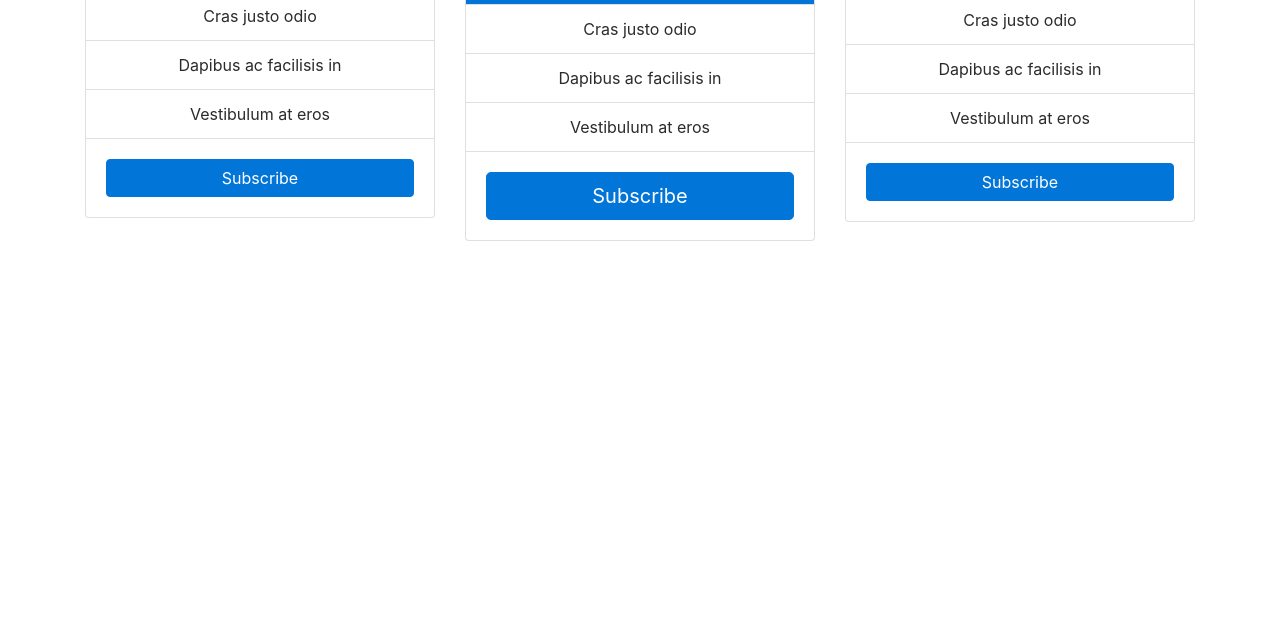
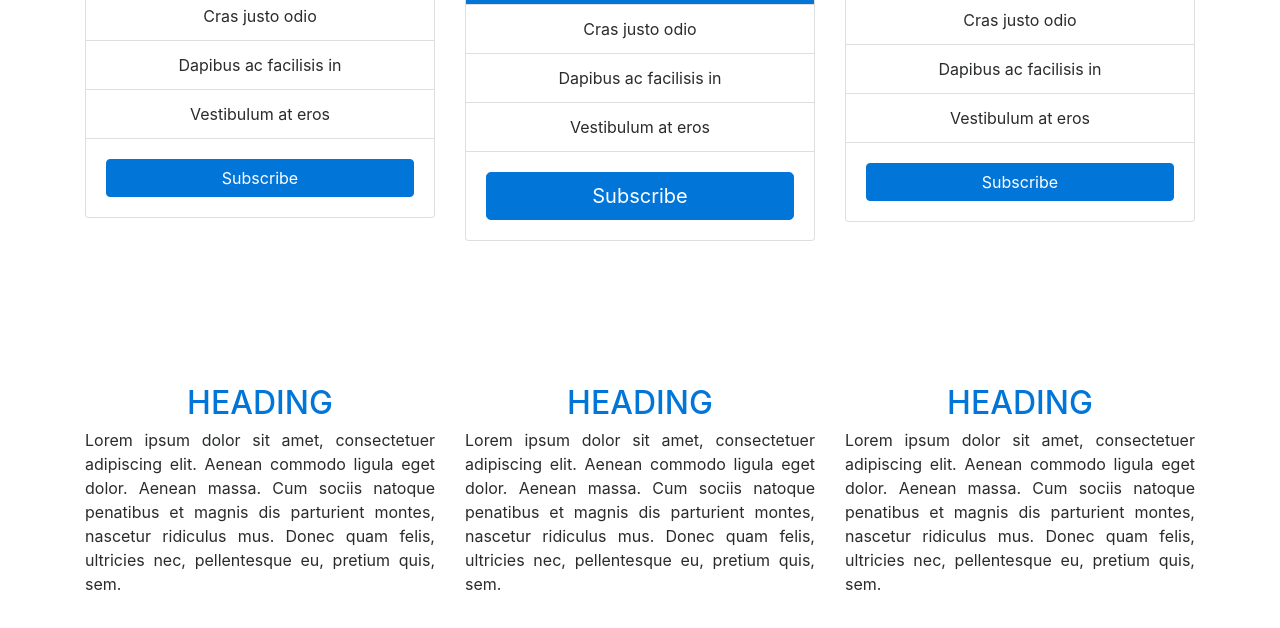
Before and after one commit to WifiCaMe/MPV, a plain HTML site: page index.html in a window 1280 px wide. Shown: the part 528-1156 px from the top of the page. Before the commit the page ends 865 px from the top, so only its background shows below. Drawn offline with nearby package versions, Linux system fonts and the light colour scheme.

Commit message:
Commit from Pingendo

```diff
--- a/index.html
+++ b/index.html
@@ -74,6 +74,27 @@
       </div>
     </div>
   </div>
+  <div class="py-5 section">
+    <div class="container">
+      <div class="row">
+        <div class="col-md-4">
+          <h2 class="text-sm-center text-primary">HEADING</h2>
+          <p class="text-justify my-1">Lorem ipsum dolor sit amet, consectetuer adipiscing elit. Aenean commodo ligula eget dolor. Aenean massa. Cum sociis natoque penatibus et magnis dis parturient montes, nascetur ridiculus mus. Donec quam felis, ultricies nec, pellentesque eu,
+            pretium quis, sem. </p>
+        </div>
+        <div class="col-md-4">
+          <h2 class="text-sm-center text-primary">HEADING</h2>
+          <p class="text-justify my-1">Lorem ipsum dolor sit amet, consectetuer adipiscing elit. Aenean commodo ligula eget dolor. Aenean massa. Cum sociis natoque penatibus et magnis dis parturient montes, nascetur ridiculus mus. Donec quam felis, ultricies nec, pellentesque eu,
+            pretium quis, sem. </p>
+        </div>
+        <div class="col-md-4">
+          <h2 class="text-sm-center text-primary">HEADING</h2>
+          <p class="text-justify my-1">Lorem ipsum dolor sit amet, consectetuer adipiscing elit. Aenean commodo ligula eget dolor. Aenean massa. Cum sociis natoque penatibus et magnis dis parturient montes, nascetur ridiculus mus. Donec quam felis, ultricies nec, pellentesque eu,
+            pretium quis, sem. </p>
+        </div>
+      </div>
+    </div>
+  </div>
   <script src="https://code.jquery.com/jquery-3.1.1.slim.min.js"></script>
   <script src="https://cdnjs.cloudflare.com/ajax/libs/tether/1.4.0/js/tether.min.js"></script>
   <script src="https://pingendo.com/assets/bootstrap/bootstrap-4.0.0-alpha.6.min.js"></script>
```
